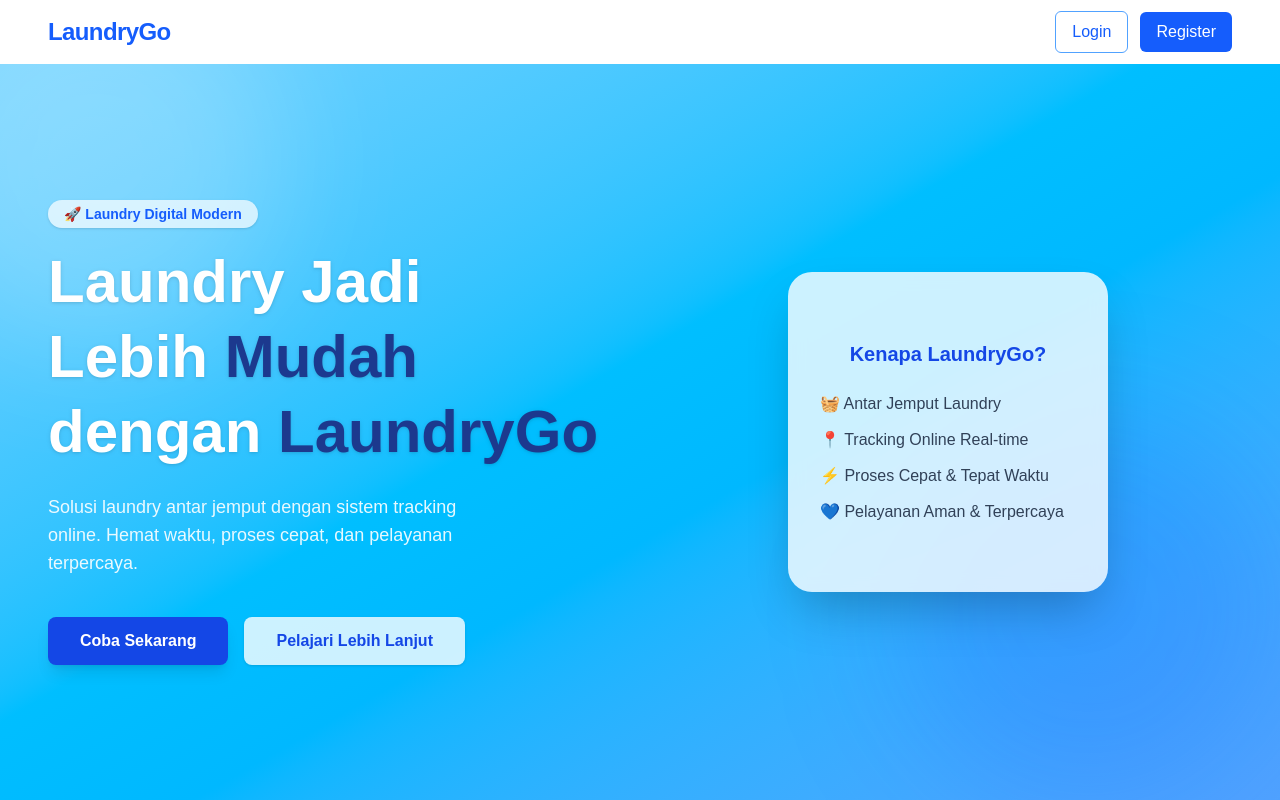
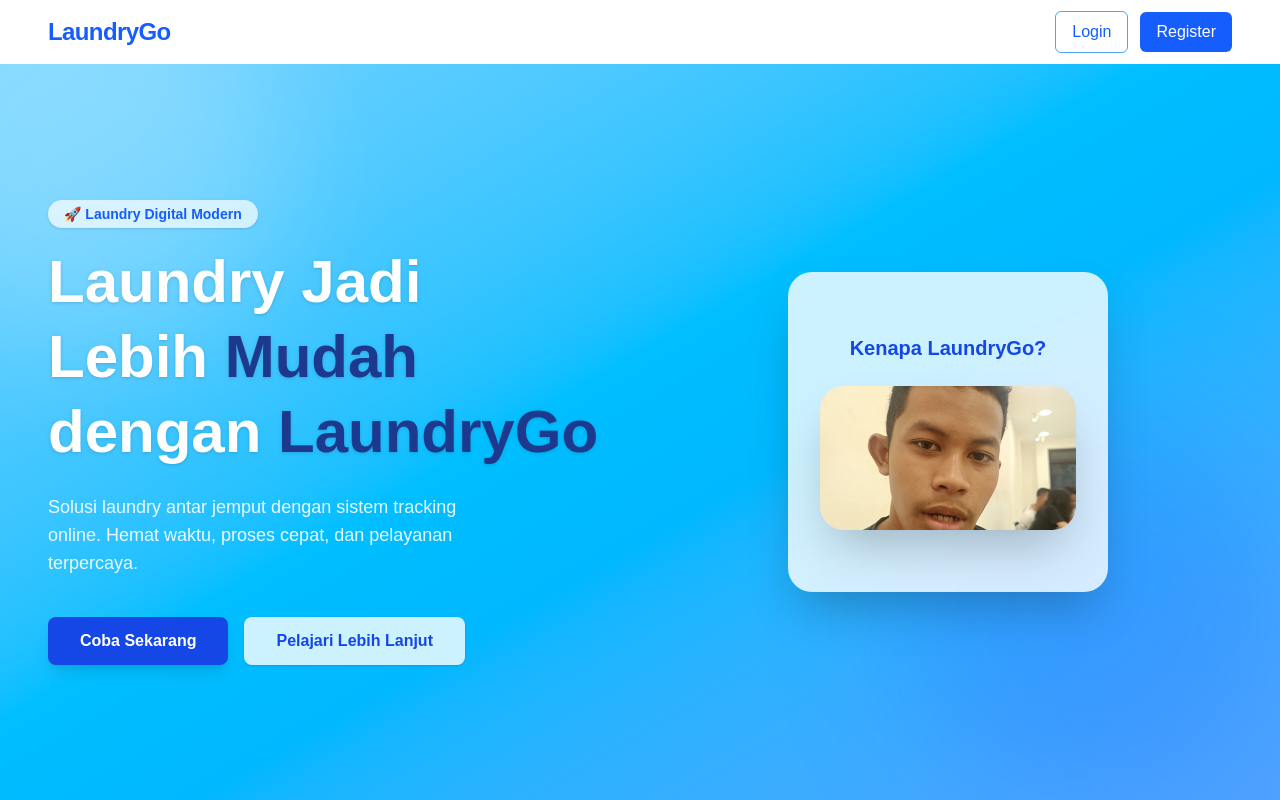
Before and after one commit to MohammadKevin/LaundryGo, a Next.js app: page / in a window 1280 px wide. Shown: the top 800 px of the page. Built offline with nearby package versions, Linux system fonts and the light colour scheme.

Commit message:
add new picture nendra2

```diff
--- a/src/app/page.tsx
+++ b/src/app/page.tsx
@@ -48,12 +48,15 @@ export default function HomePage() {
                 Kenapa LaundryGo?
               </h3>
 
-              <div className="space-y-3 text-slate-700 font-medium">
-                <p>🧺 Antar Jemput Laundry</p>
-                <p>📍 Tracking Online Real-time</p>
-                <p>⚡ Proses Cepat & Tepat Waktu</p>
-                <p>💙 Pelayanan Aman & Terpercaya</p>
-              </div>
+              <div className="relative w-full aspect-video rounded-3xl overflow-hidden shadow-2xl">
+              <Image
+                src="/nendra2.jpeg"
+                alt="LaundryGo Preview 1"
+                fill
+                className="object-cover"
+                priority
+              />
+            </div>
             </div>
           </div>
         </div>
```
